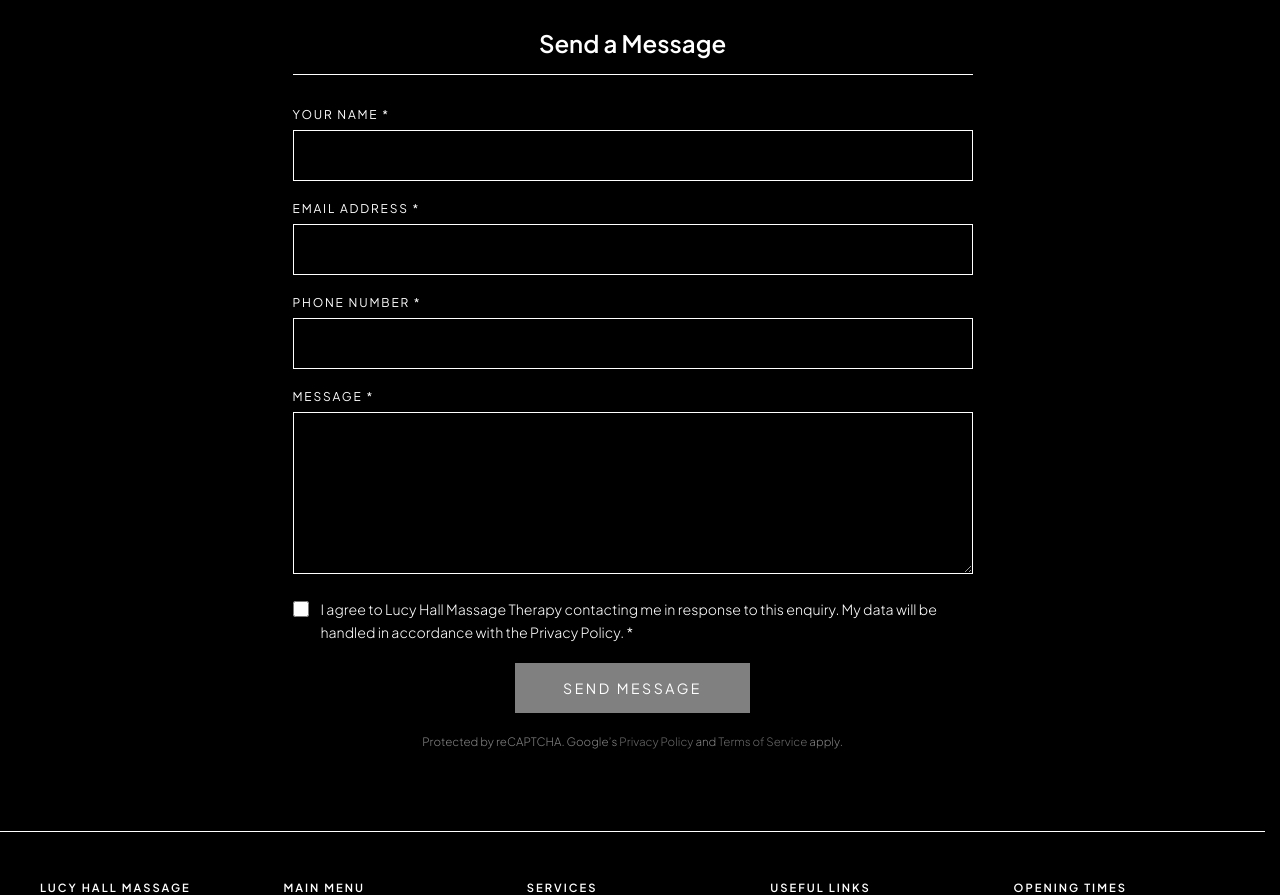
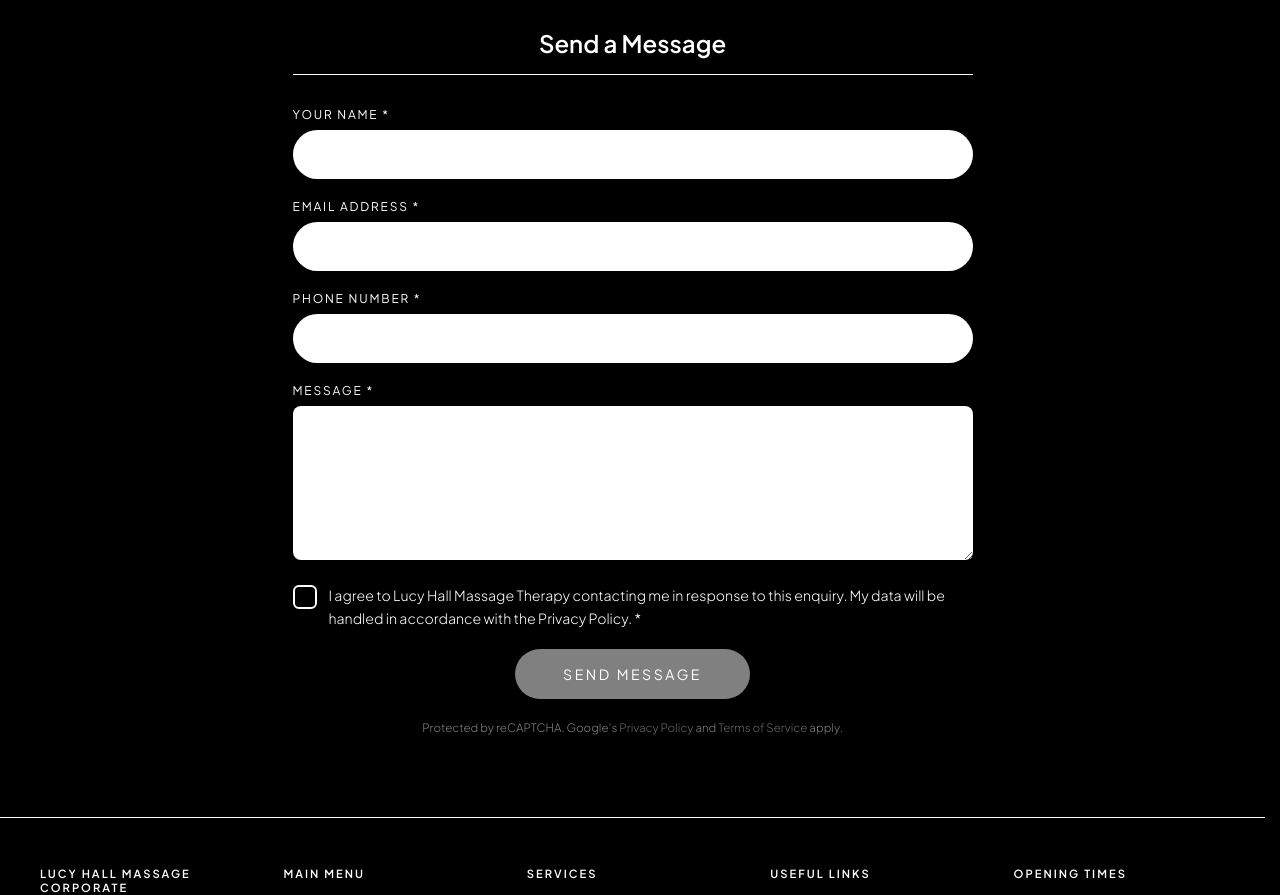
Before and after one commit to federationdesign-design/LHM, a Next.js app: page /corporate/contact in a window 1280 px wide. Shown: the part 520-1415 px from the top of the page. Built offline with nearby package versions, Linux system fonts and the light colour scheme; no server answers.

Commit message:
contact form: v2 pill style inputs, custom checkbox, pill button

```diff
--- a/app/ContactClient.tsx
+++ b/app/ContactClient.tsx
@@ -175,6 +175,38 @@ export default function ContactClient({ variant = 'private' }: ContactClientProp
     : requiredFilled
     ? BUTTON_COLOUR_ORANGE
     : BUTTON_COLOUR_GREY;
+
+  // ── SHARED FORM STYLES (v2 pill pattern) ────────────────────────────────
+  // White pill inputs with black text, matching QuestionnaireForm/WellbeingForm.
+  // Textarea uses borderRadius 8 instead of 999 since pill-shaped multiline
+  // doesn't work.
+  const inputStyle: React.CSSProperties = {
+    width: '100%',
+    padding: '14px 18px',
+    fontSize: '1.05rem',
+    fontWeight: 300,
+    background: '#ffffff',
+    color: '#000000',
+    border: 'none',
+    borderRadius: 999,
+    outline: 'none',
+    boxSizing: 'border-box',
+    fontFamily: 'inherit',
+  };
+  const textareaStyle: React.CSSProperties = {
+    ...inputStyle,
+    borderRadius: 8,
+    resize: 'vertical',
+  };
+  const labelStyle: React.CSSProperties = {
+    display: 'block',
+    fontSize: '0.75rem',
+    fontWeight: 400,
+    textTransform: 'uppercase',
+    letterSpacing: '0.15em',
+    color: '#ffffff',
+    marginBottom: 8,
+  };
 
   const handleSubmit = async () => {
     setShowValidation(true);
@@ -363,61 +395,66 @@ export default function ContactClient({ variant = 'private' }: ContactClientProp
                   </div>
 
                   <div>
-                    <label style={{ display: 'block', fontSize: '0.75rem', fontWeight: 400, textTransform: 'uppercase', letterSpacing: '0.15em', color: '#ffffff', marginBottom: 8 }}>Your name *</label>
+                    <label style={labelStyle}>Your name *</label>
                     <input
                       type="text"
                       value={name}
                       onChange={e => setName(e.target.value)}
                       maxLength={100}
-                      style={{ width: '100%', background: 'transparent', border: '1px solid #ffffff', color: '#ffffff', fontSize: '1.1rem', fontWeight: 300, padding: '14px 16px', outline: 'none', boxSizing: 'border-box' }}
+                      style={inputStyle}
                     />
                   </div>
 
                   <div>
-                    <label style={{ display: 'block', fontSize: '0.75rem', fontWeight: 400, textTransform: 'uppercase', letterSpacing: '0.15em', color: '#ffffff', marginBottom: 8 }}>Email address *</label>
+                    <label style={labelStyle}>Email address *</label>
                     <input
                       type="email"
                       value={email}
                       onChange={e => setEmail(e.target.value)}
                       maxLength={200}
-                      style={{ width: '100%', background: 'transparent', border: '1px solid #ffffff', color: '#ffffff', fontSize: '1.1rem', fontWeight: 300, padding: '14px 16px', outline: 'none', boxSizing: 'border-box' }}
+                      style={inputStyle}
                     />
                   </div>
 
                   <div>
-                    <label style={{ display: 'block', fontSize: '0.75rem', fontWeight: 400, textTransform: 'uppercase', letterSpacing: '0.15em', color: '#ffffff', marginBottom: 8 }}>{variant === 'corporate' ? 'Phone number *' : 'Phone number (optional)'}</label>
+                    <label style={labelStyle}>{variant === 'corporate' ? 'Phone number *' : 'Phone number (optional)'}</label>
                     <input
                       type="tel"
                       value={phone}
                       onChange={e => setPhone(e.target.value)}
                       maxLength={30}
-                      style={{ width: '100%', background: 'transparent', border: '1px solid #ffffff', color: '#ffffff', fontSize: '1.1rem', fontWeight: 300, padding: '14px 16px', outline: 'none', boxSizing: 'border-box' }}
+                      style={inputStyle}
                     />
                   </div>
 
                   <div>
-                    <label style={{ display: 'block', fontSize: '0.75rem', fontWeight: 400, textTransform: 'uppercase', letterSpacing: '0.15em', color: '#ffffff', marginBottom: 8 }}>Message *</label>
+                    <label style={labelStyle}>Message *</label>
                     <textarea
                       rows={6}
                       value={message}
                       onChange={e => setMessage(e.target.value)}
                       maxLength={5000}
-                      style={{ width: '100%', background: 'transparent', border: '1px solid #ffffff', color: '#ffffff', fontSize: '1.1rem', fontWeight: 300, padding: '14px 16px', outline: 'none', resize: 'vertical', boxSizing: 'border-box', fontFamily: 'inherit' }}
+                      style={textareaStyle}
                     />
                   </div>
 
-                  <div style={{ display: 'flex', alignItems: 'flex-start', gap: 12 }}>
+                  <label htmlFor="gdpr-consent" className="ct-checkbox-wrap">
                     <input
                       type="checkbox"
                       id="gdpr-consent"
                       checked={consent}
                       onChange={e => setConsent(e.target.checked)}
-                      style={{ marginTop: 3, flexShrink: 0, accentColor: '#ffffff', width: 16, height: 16, cursor: 'pointer' }}
+                      className="ct-checkbox-input"
                     />
-                    <label htmlFor="gdpr-consent" style={{ fontSize: '0.88rem', fontWeight: 300, color: '#ffffff', lineHeight: 1.6, cursor: 'pointer' }}>
+                    <span className="ct-checkbox-box" aria-hidden="true">
+                      <svg viewBox="0 0 24 24" fill="none" className="ct-checkbox-tick">
+                        <path d="M5 12l4 4L19 7" stroke="#ffffff" strokeWidth="2.5" strokeLinecap="round" strokeLinejoin="round" />
+                      </svg>
+                    </span>
+                    <span style={{ fontSize: '0.88rem', fontWeight: 300, color: '#ffffff', lineHeight: 1.6 }}>
                       I agree to Lucy Hall Massage Therapy contacting me in response to this enquiry. My data will be handled in accordance with the <a href="/legal/privacy-policy" style={{ color: '#ffffff' }}>Privacy Policy</a>. *
-                    </label>
-                  </div>
+                    </span>
+                  </label>
 
                   <div style={{ textAlign: 'center' }}>
                     <button
@@ -427,6 +464,7 @@ export default function ContactClient({ variant = 'private' }: ContactClientProp
                       style={{
                         background: buttonColour,
                         border: 'none',
+                        borderRadius: 999,
                         color: '#ffffff',
                         fontSize: '0.88rem',
                         fontWeight: 500,
@@ -474,6 +512,51 @@ export default function ContactClient({ variant = 'private' }: ContactClientProp
         </div>
         {variant === 'corporate' ? <CorporateFooter /> : <Footer />}
       </main>
+
+      <style>{`
+        /* Custom checkbox — stroke outline only, white tick when checked */
+        .ct-checkbox-wrap {
+          display: flex;
+          align-items: flex-start;
+          gap: 12px;
+          cursor: pointer;
+          width: 100%;
+        }
+        .ct-checkbox-input {
+          position: absolute;
+          opacity: 0;
+          width: 0;
+          height: 0;
+          pointer-events: none;
+        }
+        .ct-checkbox-box {
+          display: inline-flex;
+          align-items: center;
+          justify-content: center;
+          width: 24px;
+          height: 24px;
+          min-width: 24px;
+          border: 2px solid #ffffff;
+          border-radius: 6px;
+          background: transparent;
+          margin-top: 1px;
+          flex-shrink: 0;
+          transition: border-color 0.2s ease;
+        }
+        .ct-checkbox-tick {
+          width: 18px;
+          height: 18px;
+          opacity: 0;
+          transition: opacity 0.15s ease;
+        }
+        .ct-checkbox-input:checked + .ct-checkbox-box .ct-checkbox-tick {
+          opacity: 1;
+        }
+        .ct-checkbox-input:focus-visible + .ct-checkbox-box {
+          outline: 2px solid #ffffff;
+          outline-offset: 2px;
+        }
+      `}</style>
     </>
   );
 }
```
